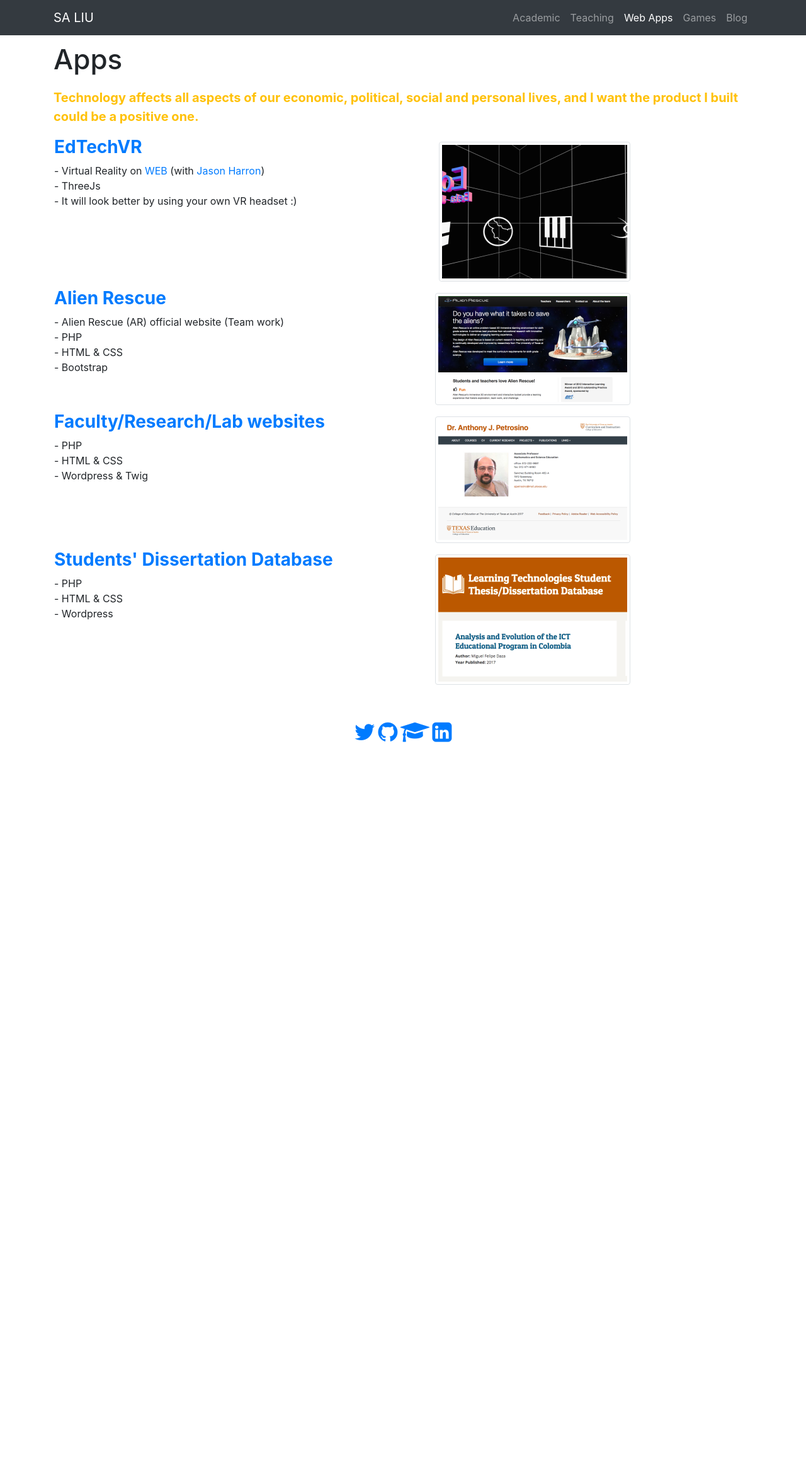
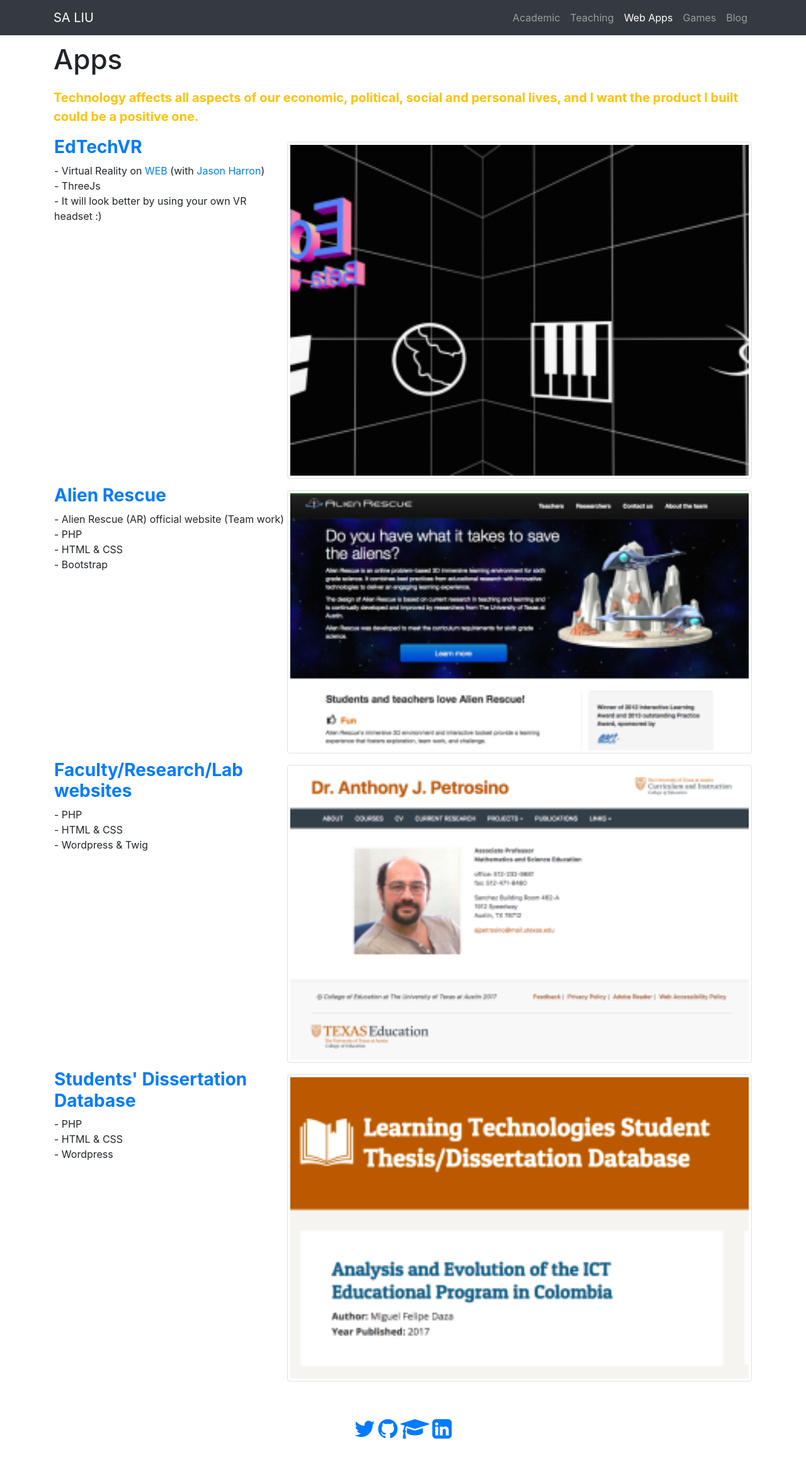
Before and after one commit to Tonicdragon6x66/saliudev.github.io, a Jekyll site: the page built from apps/index.html, in a window 1280 px wide. Shown: the whole page at 63% size. Built offline with Jekyll 4.4.1, drawn with Linux system fonts in a browser that asks for light colours; before the commit the page ends 1229 px from its top, so only the background shows below that.

Commit message:
style the image size

```diff
--- a/css/main.css
+++ b/css/main.css
@@ -40,4 +40,5 @@
     margin-left: 10rem;
     margin-top:.5rem;
     margin-bottom: .5rem;
+    width:75rem;
 }
```
